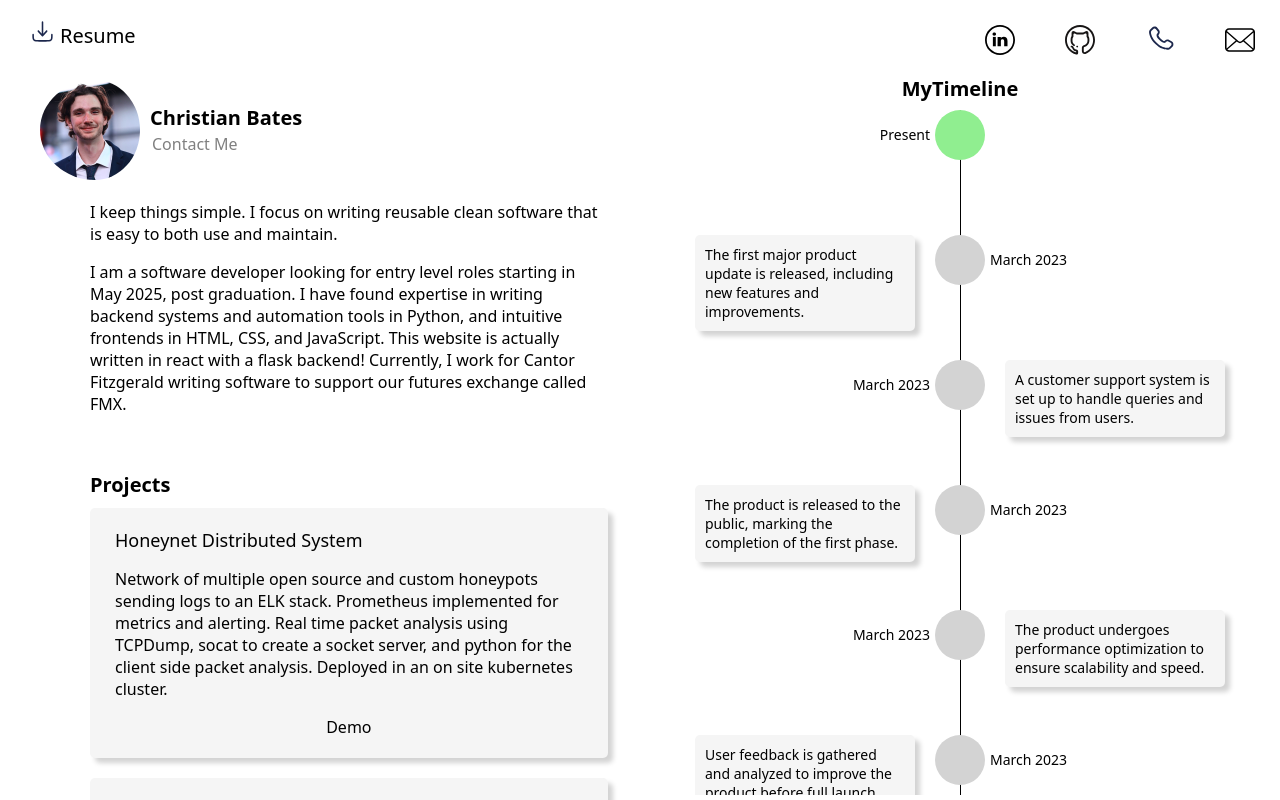
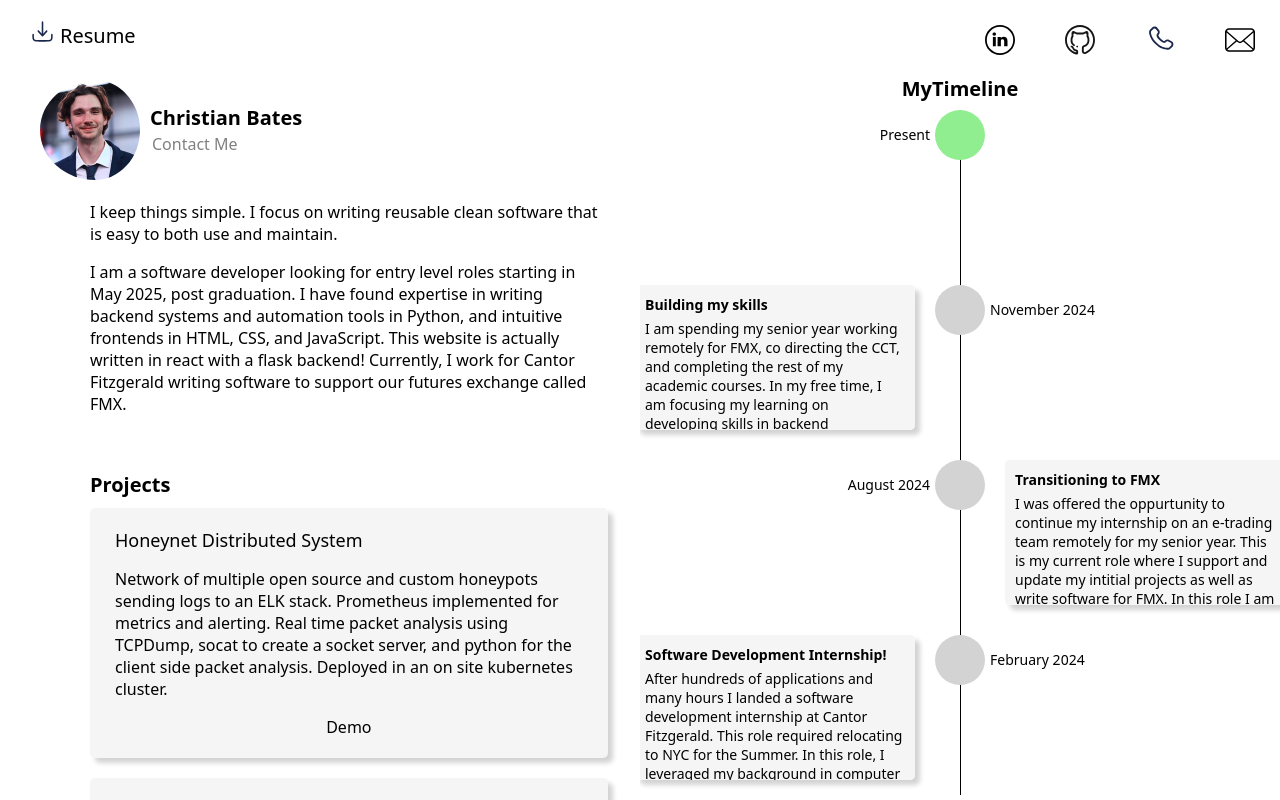
Before and after one commit to cjbates02/Personal-Website, a React (Create React App) app in the folder frontend/: page / in a window 1280 px wide. Built offline with nearby package versions, Linux system fonts and the light colour scheme.

Commit message:
added milestones

```diff
--- a/frontend/src/App.js
+++ b/frontend/src/App.js
@@ -11,72 +11,72 @@ const milestones = [
   {
     key: 1,
     date: "August 2021",
-    title: "Project Kickoff",
+    title: "Freshman Year",
     description:
-      "The project officially begins with initial planning and team formation.",
+      "Began my freshman year at UAlbany studying business administration working part time as a tech consultant at target.",
   },
   {
     key: 6,
-    date: "August 2021",
-    title: "Initial Research",
+    date: "January 2022",
+    title: "Hello World",
     description:
-      "The team conducts market research to understand user needs and competitive landscape.",
+      "Took my first programming course and learned to code in Java. Built a foundation in OOP and software design. Built my first project and discovered a passion for building software.",
   },
   {
     key: 2,
-    date: "August 2022",
-    title: "Prototype Completion",
+    date: "March 2022",
+    title: "Experimenting with new technologies.",
     description:
-      "The first version of the product prototype is completed and tested.",
+      "Began self teaching myself solidity and learned how to write smart contracts. Deployed my first DAPP to a the goerli blockchain. Also learned the basics of HTML, CSS, and JavaScript in this stage.",
   },
   {
     key: 7,
     date: "August 2022",
-    title: "Final Design Approval",
+    title: "Sophomore Year",
     description:
-      "The product design is finalized and approved by all stakeholders.",
+      "Transferred to Plattsburgh to pursue a degree in MIS with a minor in Computer Science. Took courses in system design, databases, and DSA. Built a strong technical foundation in computer science.",
   },
   {
     key: 3,
     date: "March 2023",
-    title: "Beta Launch",
+    title: "Landed my first internship!",
     description:
-      "The product enters beta testing with a select group of users.",
+      "Landed my first internship with BSNB working in the IT department. In this role I worked hands on configuring computer networks, built dashboard for the ticketing system, and provided technical help desk support.",
   },
   {
     key: 4,
-    date: "March 2023",
-    title: "User Feedback Collection",
+    date: "September 2023",
+    title: "CCT Leadership",
     description:
-      "User feedback is gathered and analyzed to improve the product before full launch.",
+      "Became deeply involved with the Center for Cybersecurity and Technology as PSU. Became a co-director where I worked hands on writing software for the organzation and led technical workshops for students.",
   },
   {
     key: 5,
-    date: "March 2023",
-    title: "Performance Optimization",
+    date: "November 2023",
+    title: "Freelance Web Development",
     description:
-      "The product undergoes performance optimization to ensure scalability and speed.",
+      "I was determined to land a software development internship for the following summer. I spent all of my free time studying DSA, building projects, and upskilling. To get some professional experience, I worked on Fiverr as a freelancer building full stack websites for clients.",
   },
   {
     key: 8,
-    date: "March 2023",
-    title: "Full Product Launch",
+    date: "February 2024",
+    title: "Software Development Internship!",
     description:
-      "The product is released to the public, marking the completion of the first phase.",
+      "After hundreds of applications and many hours I landed a software development internship at Cantor Fitzgerald. This role required relocating to NYC for the Summer. In this role, I leveraged my background in computer networking and web development to build network automation tools with intuitive frontends to support our net ops and desktop support teams. My tools are used daily and are currently deployed in production.",
   },
   {
     key: 9,
-    date: "March 2023",
-    title: "Customer Support Setup",
+    date: "August 2024",
+    title: "Transitioning to FMX",
     description:
-      "A customer support system is set up to handle queries and issues from users.",
+      "I was offered the oppurtunity to continue my internship on an e-trading team remotely for my senior year. This is my current role where I support and update my intitial projects as well as write software for FMX. In this role I am currently building a web application to visualize and manage the FMX platform.",
   },
   {
     key: 10,
-    date: "March 2023",
-    title: "First Major Update",
+    date: "November 2024",
+    title: "Building my skills",
     description:
-      "The first major product update is released, including new features and improvements.",
+      "I am spending my senior year working remotely for FMX, co directing the CCT, and completing the rest of my academic courses. In my free time, I am focusing my learning on developing skills in backend development.",
   },
 ];
 
--- a/frontend/src/components/Callout.jsx
+++ b/frontend/src/components/Callout.jsx
@@ -1,6 +1,7 @@
 export default function Callout({calloutContainerClass, title, desc}) {
     return (
         <div className={`${calloutContainerClass} callout`}>
+            <div className="callout-title">{title}</div>
             <div className="callout-title-container">{desc}</div>
         </div>
     )
--- a/frontend/src/style.css
+++ b/frontend/src/style.css
@@ -146,7 +146,7 @@ a {
 }
 
 .edge {
-  height: 125px;
+  height: 175px;
   border-left: 1px solid black;
   margin-left: 25px;
 }
@@ -188,13 +188,20 @@ a {
 .callout {
   background-color: hsl(0, 0%, 96%);
   position: absolute;
-  width: 200px;
+  width: 260px;
   height: fit-content;
   min-height: 50px;
   border-radius: 5px;
   box-shadow: 5px 5px 5px lightgray;
   padding: 10px;
   font-weight: 300;
+  overflow-y: auto;
+  max-height: 125px;
+}
+
+.callout-title {
+  font-weight: 600;
+  padding-bottom: 5px;
 }
 
 .timeline-title-container {
@@ -203,6 +210,10 @@ a {
   padding-bottom: 8px;
   font-size: 20px;
   font-weight: 600;
+}
+
+.callout-title-container {
+
 }
 
 .resume-download-a {
@@ -533,7 +544,7 @@ a {
 }
 
 /* Mobile Styling */
-@media (max-width: 1024px) {
+@media (max-width: 1180px) {
   .content-container {
     display: block;
     overflow: auto;
```
Also changed, not shown: 1 other file (tests, documents, lock files or other folders).
